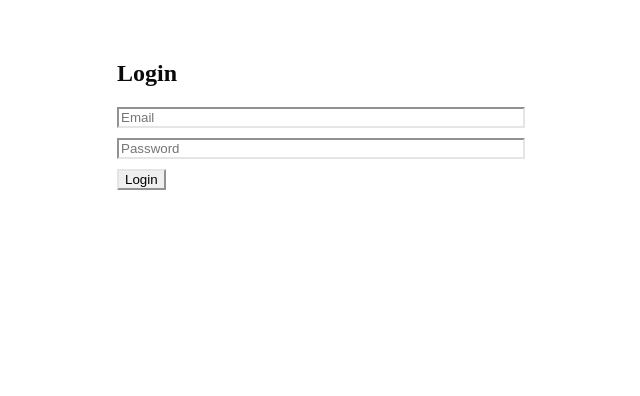
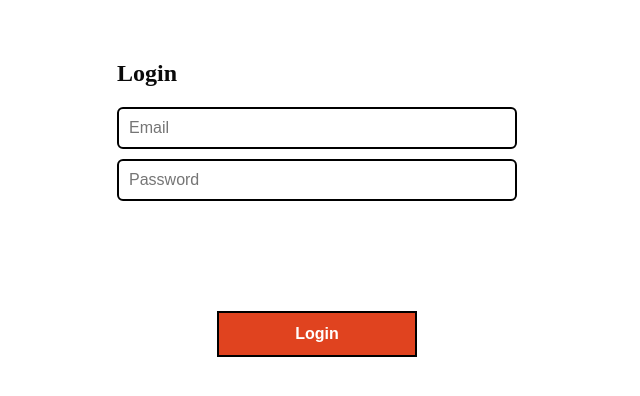
Before and after one commit to vishnu-thirunavukkarasu/Practice_website, a React (Vite) app in the folder project_version_2/trial/: page /login in a window 1280 px wide. Shown: the top 396 px of the page, without its empty margins (323-963 px from the left). Built offline with nearby package versions, Linux system fonts and the light colour scheme.

Commit message:
Add styles for login form components
Introduced new SCSS classes for .login-container, .input-grp, input, and button elements to style the login form. Includes layout, color, border, and hover effects for improved UI appearance.

```diff
--- a/project_version_2/trial/src/index.scss
+++ b/project_version_2/trial/src/index.scss
@@ -266,3 +266,55 @@ body {
     @apply bg-background text-foreground;
   }
 }
+
+
+.login-container {
+  width: 100%;
+  max-width: 400px;
+  border: 1px solid #000000;
+  padding: 40px 30px;
+  background-color: #fbca1f;
+  box-shadow: 8px 8px 0px #000000;
+  position: relative;
+  border-radius: 12px;
+  margin: 60px auto;
+}
+
+.input-grp {
+  margin-bottom: 20px;
+  position: relative;
+}
+
+input {
+  width: 100%;
+  padding: 10px;
+  border: 2px solid #000000;
+  border-radius: 6px;
+  font-size: 16px;
+  box-sizing: border-box;
+  outline: none;
+  transition: all 0.3s;
+}
+
+input:focus {
+  box-shadow: 4px 4px 0px #000000;
+}
+
+button {
+  width: 50%;
+  padding: 12px;
+  background-color: #e0431f;
+  color: #fff;
+  border: 2px solid #000000;
+  font-size: 16px;
+  font-weight: bold;
+  cursor: pointer;
+  margin-top: 100px;
+  margin-left: 100px;
+  transition: all 0.3s;
+}
+
+button:hover {
+  box-shadow: 4px 4px 0px #000000;
+
+}
```
